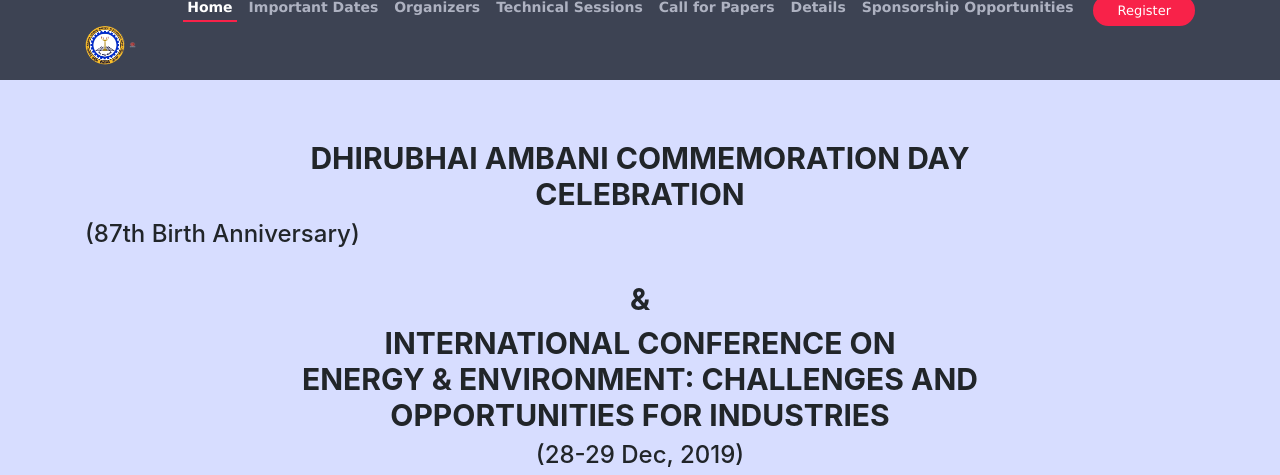
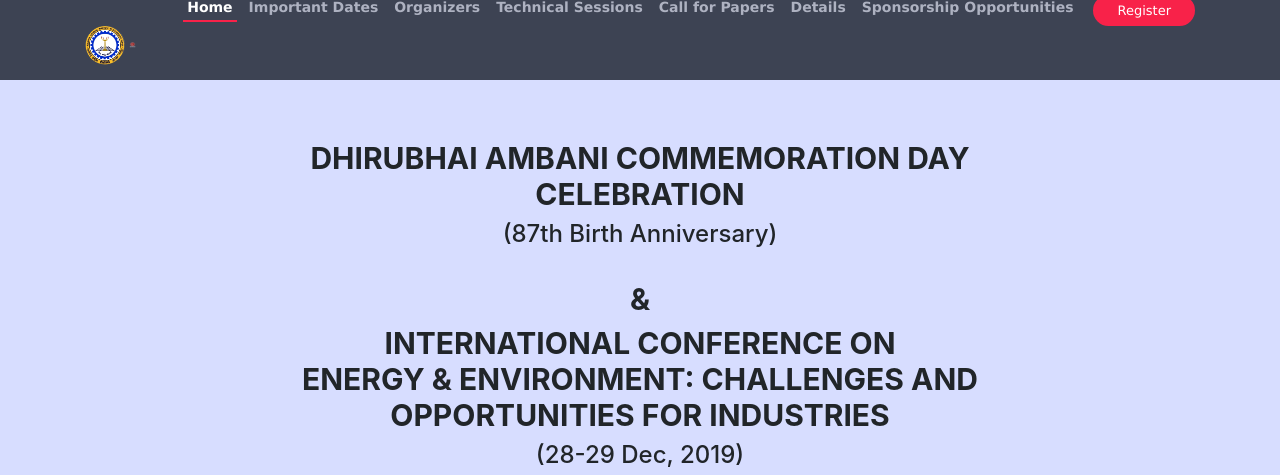
Before and after one commit to dacdcon/dacdcon.github.io, a website with bundled scripts: page index.html in a window 1280 px wide. Shown: the top 475 px of the page. Built offline with nearby package versions, Linux system fonts and the light colour scheme; a web font is replaced by a local one.

Commit message:
Update index.html

```diff
--- a/index.html
+++ b/index.html
@@ -83,7 +83,7 @@
         <div class="section-header">
           <h2>Dhirubhai Ambani Commemoration Day<br>
               Celebration</h2>
-              <h4>(87th Birth Anniversary)</h4> <br>
+              <center><h4>(87th Birth Anniversary)</h4></center> <br>
                 <center><h2>&</h2><center>
               <center><h2 style="text-align: 'center'">International Conference on<br>
               Energy & Environment: Challenges and<br> Opportunities for Industries
```
